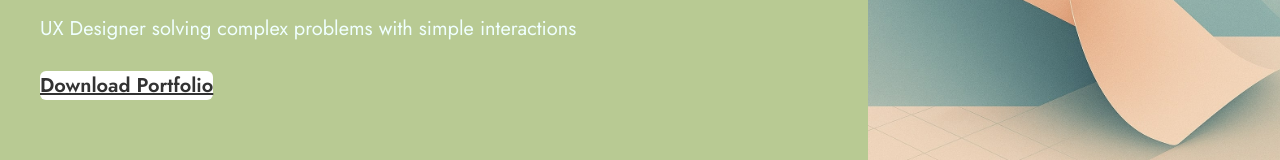
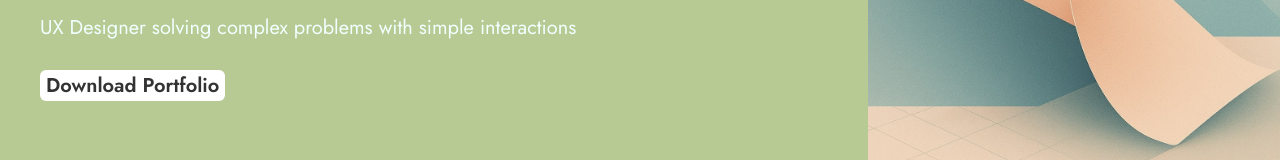
Before and after one commit to Amritha-0326/Portfolio, a React (Create React App) app in the folder my-app/: page / in a window 1280 px wide. Shown: the part 441-601 px from the top of the page. Built offline with nearby package versions, Linux system fonts and the light colour scheme.

Commit message:
Added portfolio pdffor download

```diff
--- a/my-app/src/Home.jsx
+++ b/my-app/src/Home.jsx
@@ -1,10 +1,18 @@
 import React from "react";
 import "./App.css";
-import downloadPDF from "./Pdf";
 
 import ProfilePic from './profile-picture.jpg';
 import TileDesign from './Abstract-geometry-tile.jpg'
-// import PortfolioPDF from "./Amritha-UX-Portfolio.pdf";
+
+
+import PortfolioPDF from "./Amritha_Portfolio.pdf";
+
+const downloadPDF = () => {
+  const link = document.createElement("a");
+  link.href = PortfolioPDF;
+  link.download = "Amritha-UX-Portfolio.pdf";
+  link.click();
+};
 
 
 export default function HeroSection() {
@@ -85,22 +93,10 @@ export default function HeroSection() {
       UX Designer solving complex problems with simple interactions
     </p>
 
-    {/* <button className="explore-btn"
-    onClick={() =>
-      document.getElementById("about")?.scrollIntoView({ behavior: "smooth" })
-    }>
-      Explore my world
-    </button> */}
-    {/* <button onClick={downloadPDF} className="explore-btn">
-        Download Portfolio
-    </button> */}
-    <a
-      href="/Amritha-UX-Portfolio.pdf"
-      download
-      className="explore-btn"
-    >
+    <button onClick={downloadPDF} className="explore-btn">
       Download Portfolio
-    </a>
+    </button>
+
 
   </div>
 
```
